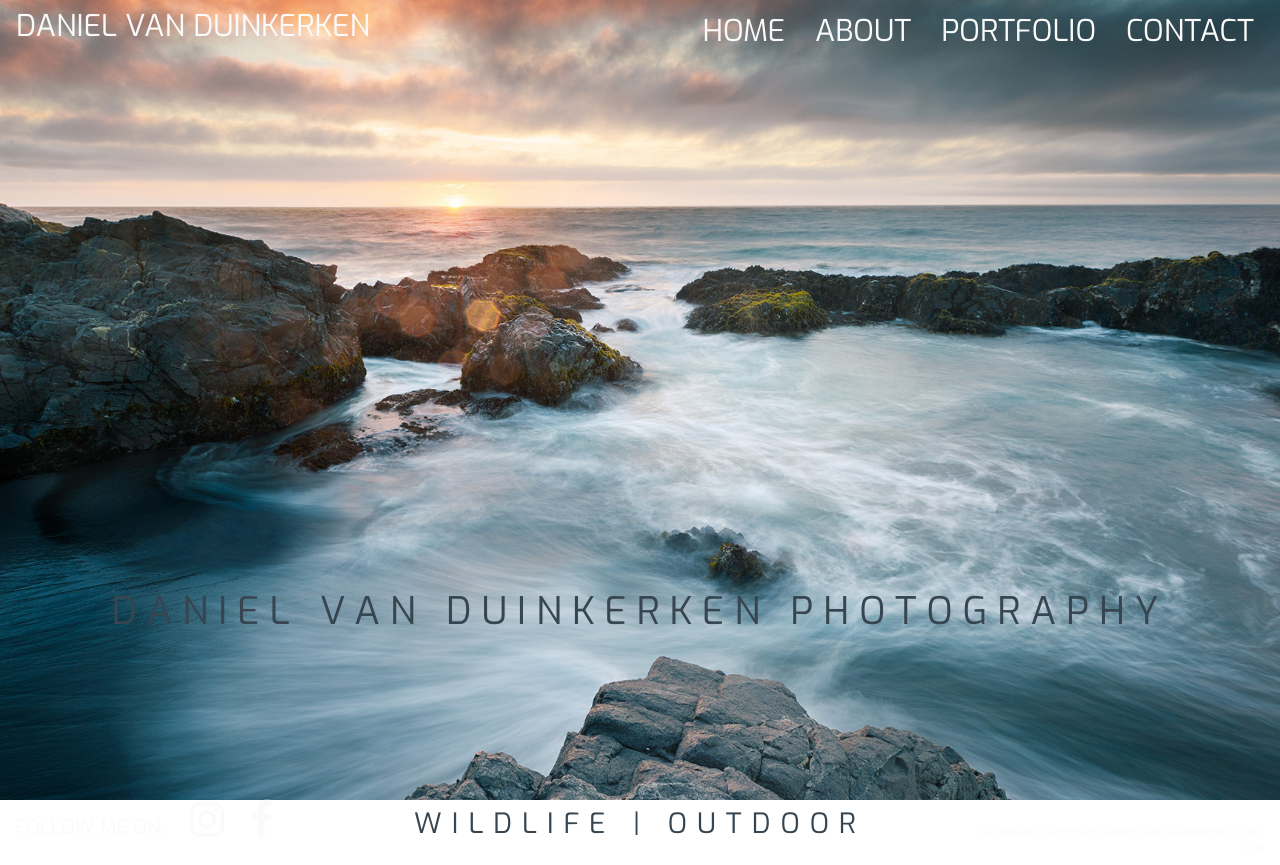
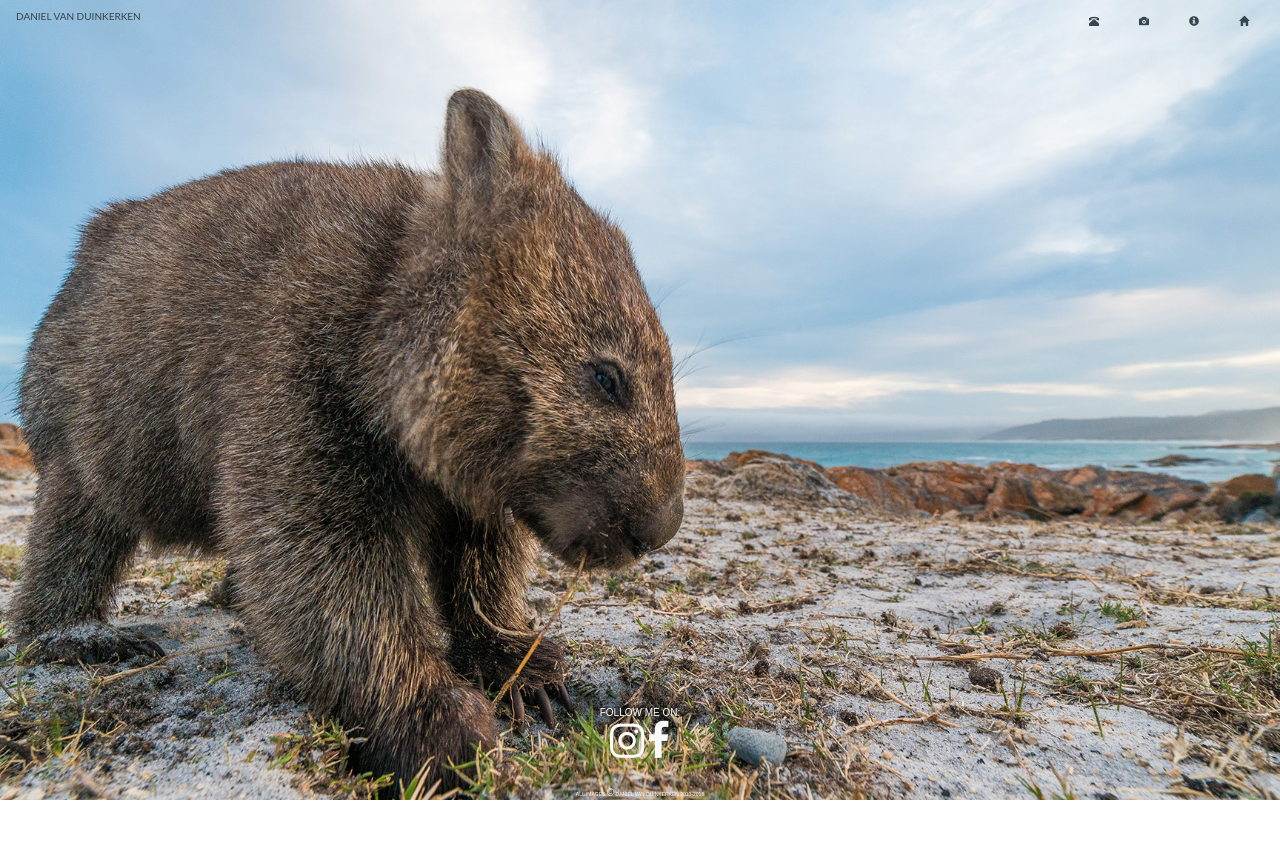
Before and after one commit to Code-Institute-Submissions/milestoneproject1-4, a plain HTML site: page assets/index.html in a window 1280 px wide. After the commit the page ends 800 px from the top, so only its background shows below. Drawn offline with nearby package versions, Linux system fonts and the light colour scheme.

Commit message:
styling menu, background and footer

```diff
--- a/assets/index.html
+++ b/assets/index.html
@@ -14,46 +14,57 @@
 
 <body>
     <div class="bg-img">
-        <div class="container-fluid">
-            <div class="row">
-                <nav class="navbar nav-default">
-                    <ul class="nav navbar-nav navbar-left">
-                        <li><a href="/">Daniel van Duinkerken</a>
+
+        <header>
+            <nav class="navbar nav-default container-fluid">
+                <div class="row">
+                    <ul class="nav navbar-brand navbar-left">
+                        <li class="size"><a href="/">Daniel van Duinkerken</a>
                     </ul>
                     <ul class="nav navbar-nav navbar-right">
-                        <li><a href="/">Home</a></li>
-                        <li><a href="">About</a></li>
-                        <li><a href="">Portfolio</a></li>
-                        <li><a href="">Contact</a></li>
+                        <li><a href="../assets/index.html"><span class="glyphicon glyphicon-home"></span></a></li>
+                        <li><a href="../assets/about.html"><span class="glyphicon glyphicon-info-sign"></span></a></li>
+                        <li><a href="../assets/gallery.html"><span class="glyphicon glyphicon-camera"></span></a></li>
+                        <li><a href="../assets/contact.html"><span class="glyphicon glyphicon-phone-alt"></span></a></li>
                     </ul>
-                </nav>
-            </div>
-        </div>
+                </div>
+            </nav>
+        </header>
 
-        <div class="logo">
-            <span class="uppercase">daniel van duinkerken photography</span>
-            <span class="specs">wildlife | outdoor</span>
-        </div>
 
-        <div class="container"></div>
 
-        <footer>
-            <div class="col-sm-3">
-                follow me on:
-                <a class="social-links" target="_blank" href="#"><i class="fa fa-instagram"></i></a>
-                <a class="social-links" target="_blank" href="#"><i class="fa fa-facebook"></i></a>
-            </div>
+        <!--  <div logo>
+            <span class="row name uppercase center-image">daniel van duinkerken photography</span>
+            <span class="row specs center-image">wildlife | outdoor</span>
+        </div> -->
 
-            <div class="col-sm-6"></div>
-            <div class="col-sm-3 copyright-details">
-                <p>All images copyright Daniel van Duinkerken 2010-2018</p>
-            </div>
-        </footer>
-    </div>
+
+
+        <footer class="container-fluid">
+            <div class="row">
+                <div class="col-xs-12">
+                    follow me on:
+                </div>
+                <div class="col-xs-12">
+                    <a class="social-links" target="_blank" href="#">
+                        <i class="fa fa-instagram"></i>
+                    </a>
+                    <a class="social-links" target="_blank" href="#">
+                        <i class="fa fa-facebook"></i>
+                    </a>
+                </div>
 
 
 
 
+                <div class="col-xs-12 copyright-details uppercase">
+                    all images <span class="cr-symbol">©</span> daniel van duinkerken 2010-2018
+                </div>
+            </div>
+    </div>
+    </footer>
+    </div>
+
 </body>
 
 </html>
--- a/css/styles.css
+++ b/css/styles.css
@@ -1,45 +1,79 @@
-@import url('https://fonts.googleapis.com/css?family=Roboto:100,200,300,400,500,600,700|Exo:100,200,300,400,500,600,700');
+@import url('https://fonts.googleapis.com/css?family=Lato:100,200,300,400,500,600,700|Exo:100,200,300,400,500,600,700'|Exo:100,200,300,400,500,600,700);
+@import url('https://fonts.googleapis.com/css?family=Poiret+One');
 
 body, html {
     height: 100%;
 }
 
-/*Background Image*/
+/*Background Image Desktop*/
+@media only screen and (min-width: 768px) and (orientation: landscape) {
         .bg-img {
-    background-image: url("../assets/images/FI8A7224-Edit.jpg");
-    height: 100%;
+        background-image: url("../assets/images/Wombat-DSC00549.jpg");
+        height: 100vh;
         background-position: center;
         background-repeat: no-repeat;
         background-size: cover;
         position: relative;
     }
+}
 
-.logo {
+@media only screen and (min-width: 768px) and (orientation: portrait) {
+        .bg-img {
+        background-image: url("../assets/images/FairyPenguin-01213.jpg");
+        height: 100vh;
+        background-position: center;
+        background-repeat: no-repeat;
+        background-size: cover;
+        position: relative;
+    }
+}
+
+
+@media only screen and (max-width: 767px) and (orientation: portrait) {
+    .bg-img {
+        background-image: url("../assets/images/FairyPenguin-01213.jpg");
+        height: 100vh;
+        background-position: center;
+        background-repeat: no-repeat;
+        background-size: cover;
+        position: relative;
+    }
+}
+
+@media only screen and (max-width: 768px) and (orientation: landscape) {
+        .bg-img {
+        background-image: url("../assets/images/Wombat-DSC00549.jpg");
+        height: 100vh;
+        background-position: center;
+        background-repeat: no-repeat;
+        background-size: cover;
+        position: relative;
+    }
+}
+
+
+.name {
+    top:50%;
     position: absolute;
-    left: 0;
-    top: 40%;
     width: 100%;
     text-align: center;
-    color: #36454F;
+    color: #aaaaaa;
     text-transform: uppercase;
-    padding-top:264px;
-    font-size: 38px;
     letter-spacing: 10px;
     font-family: "Exo", sans-serif;
+    font-size: 30px;
 }
 
 .specs {
+    top: 60%;
     position: absolute;
-    left: 0;
-    top: 40%;
     width: 100%;
     text-align: center;
-    color: #36454F;
+    color: #aaaaaa;
     text-transform: uppercase;
-    padding-top: 357px;
-    font-size: 28px;
     letter-spacing: 10px;
     font-family: "Exo", sans-serif;
+    font-size: 20px;
 }
 
 
@@ -49,46 +83,88 @@ body, html {
 
 /*navigation*/
     .navbar ul li a {
-    color: #fafafa;
-    font-size: 30px;
+        color: #36454F;
+        font-size: 10px;
         text-transform: uppercase;
         font-family: "Exo", sans-serif;
+        transition: 0.5s ease-in-out;
+        font-family: "Lato", sans-serif;
+}
+
+
+
+
+/*https://stackoverflow.com/questions/22385680/keeping-a-navbar-ul-horizontal-on-small-screens*/
+.navbar ul li {
+    float: right;
+    margin-top: -10px;
+    margin-right: 10px;
 }
 
 .navbar-right {
     margin-top: 5px;
-    margin-right: 10px;
+    margin-right: 5px;
+    margin-left: -10px;
+    transition: 0.5s ease-in-out;
 }
 
+.size {
+    font-size: 10px;
+}
+
+
 .navbar ul li a:hover {
-    color: #36454F;
-    font-size: 30px;
-    text-transform: uppercase;
-    font-family: "Exo", sans-serif;
+    color: #56656F;
+    font-size: 17px;
     background-color: transparent;
+}
+
+.navbar-brand {
+    padding: 0;
+    margin-top: 5px;
+    margin-left: 0px;
 }
 
 
 /*footer*/
 footer {
     position: absolute;
-    top: 90%;
+    bottom: 0;
     width: 100%;
     color: #fafafa;
     text-transform: uppercase;
-    font-size: 20px;
+    font-size: 10px;
     font-family: "Exo", sans-serif;
 }
 
+.col-xs-12 {
+    text-align: center;
+}
+
+.followme {
+    margin-bottom: 10px;
+}
+
+
 .copyright-details {
-    padding-top:104px;
-    font-size: 11px;
-    font-family: "Exo", sans-serif;
-    text-align: right;
+    font-size: 5px;
+    text-align: center;
+    padding-top: 25px;
+
+}
+
+.cr-symbol {
+     font-size: 10px;
  }
 
 .social-links i {
-    padding-top: 80px;
-    padding-left: 20px;
     color: #fafafa;
     font-size: 40px;
+    transition: 0.5s ease-in-out;
+}
+
+.social-links i:hover {
+    color: #fafafa;
+    font-size: 50px;
+    text-decoration: none;
+}
```
Also changed, not shown: assets/gallery.html (+0 -3 lines), assets/images/BeachPano_DSC0424-Pano-Edit2.jpg (added), assets/images/BullAnt-08926 copy.jpg (added), assets/images/BullAnt-08926.jpg (added), assets/images/DSC08309.jpg (added), assets/images/Echidna-00241.jpg (added), assets/images/FairyPenguin-01213.jpg (added), assets/images/GardenOrbWeaver-DSC08499.jpg (added), assets/images/Wombat-DSC00549.jpg (added), 1 other file. Lines whose indentation alone changed are shown as unchanged.
